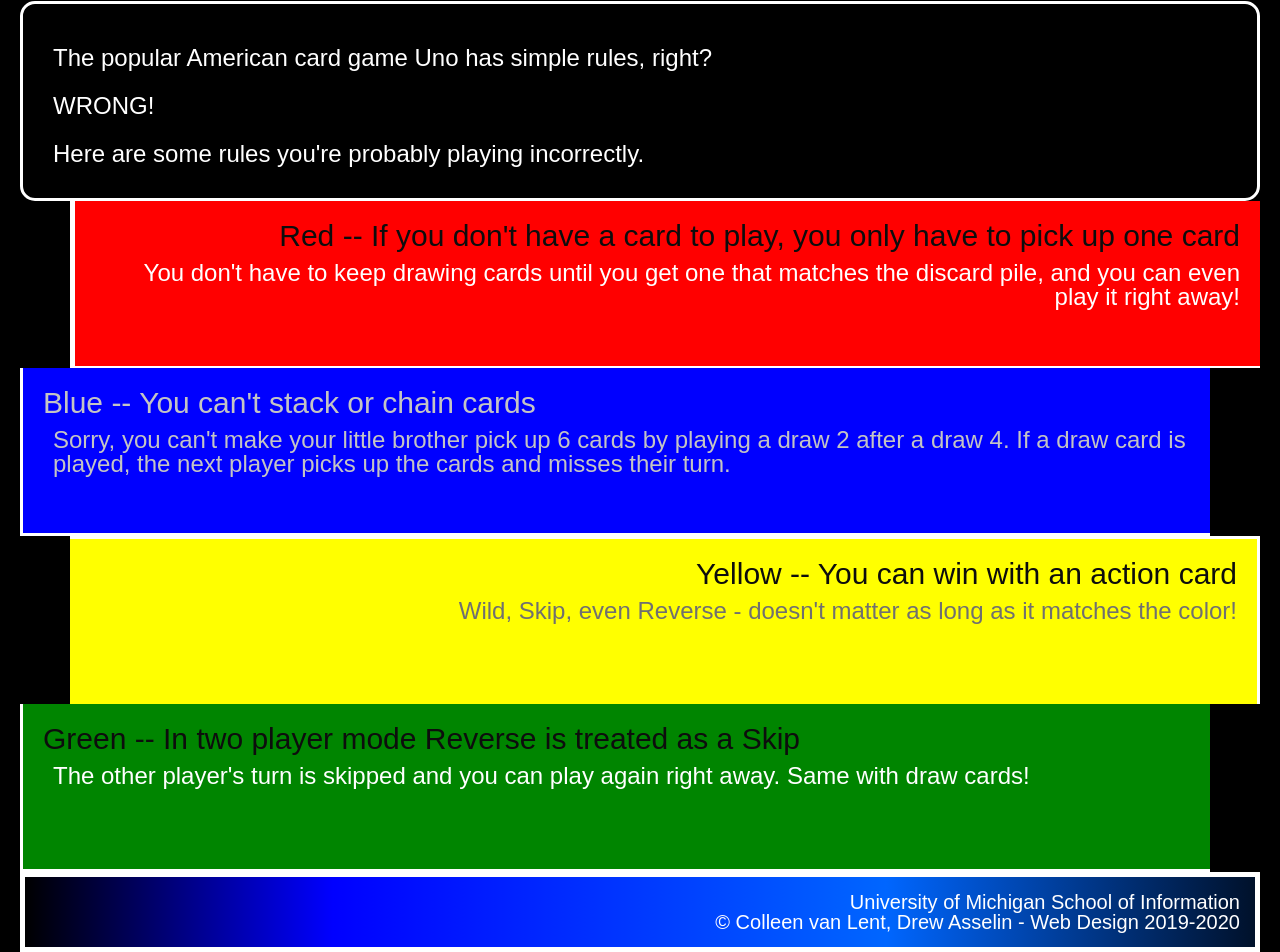
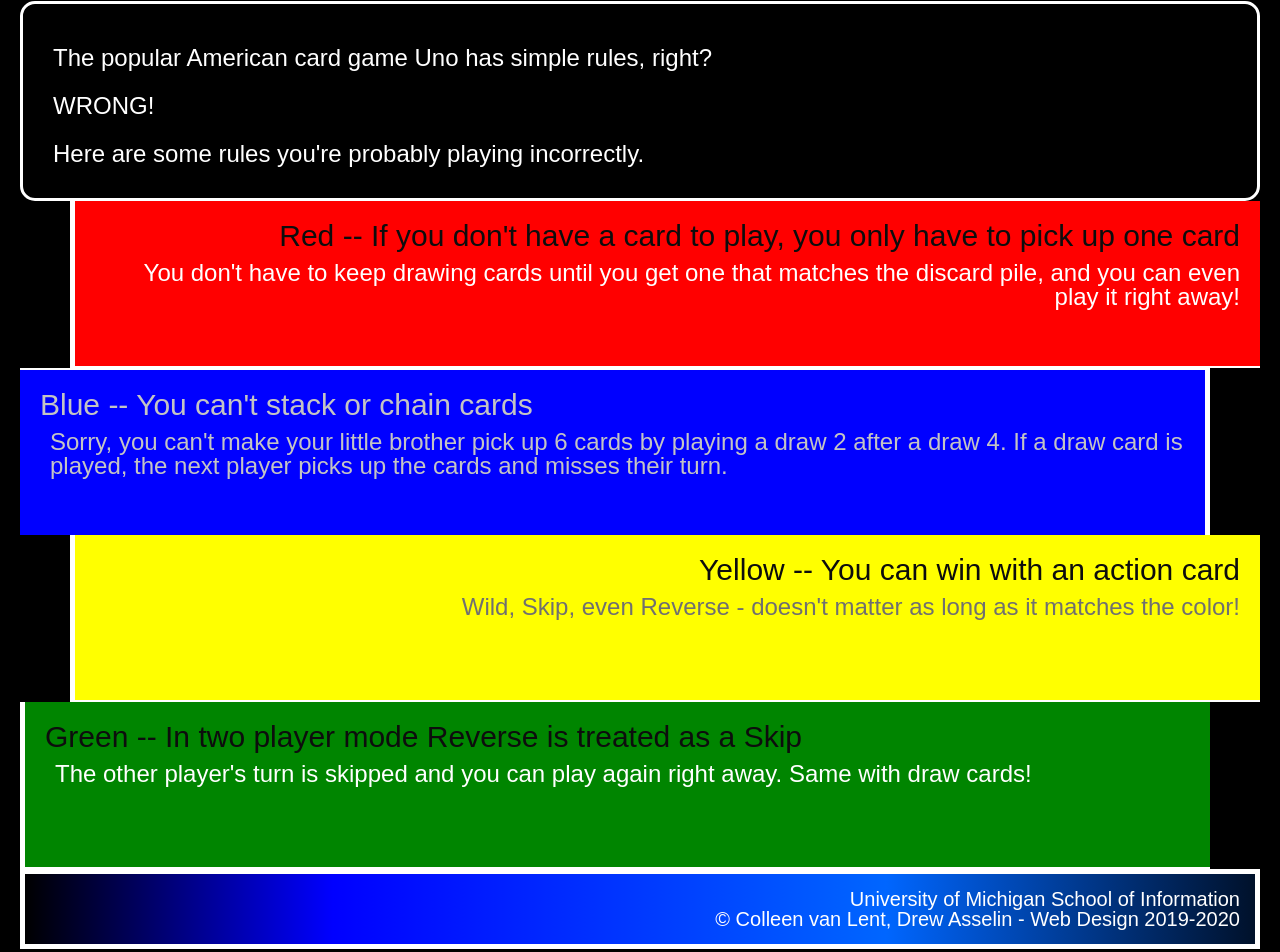
Before and after one commit to Jbrookstone/hw3-2022, a plain HTML site: page index.html in a window 1280 px wide. Shown: the part 327-1279 px from the top of the page. Drawn offline with Linux system fonts and the light colour scheme.

Commit message:
Add files via upload

```diff
--- a/css/style.css
+++ b/css/style.css
@@ -56,8 +56,7 @@ div{
     background-color: #0000FF;
     text-align: left;
     margin-right: 50px;
-    border-right: 5px;
-    border-top: 2px;
+    border-width: 2px 5px 0px 0px;
     color:  #C4C4C4
 
 
@@ -67,8 +66,7 @@ div{
     background-color: #FFFF00;
     text-align: right;
     margin-left: 50px;
-    border-left: 5px;
-    border-bottom: 2px;
+    border-width: 0px 0px 2px 5px;
     color: #707070;
 }
 
@@ -76,8 +74,7 @@ div{
     background-color: #008500;
     text-align: left;
     margin-right: 50px;
-    border-right: 5px;
-    border-top: 2px;
+    border-width: 0px 0px 2px 5px;
 }
 
 .blue h2{
@@ -97,5 +94,6 @@ footer p{
     padding-top: 15px;
     padding-right: 15px;
     padding-bottom: 15px;
+    padding-left: 0px;
 
 }
```
